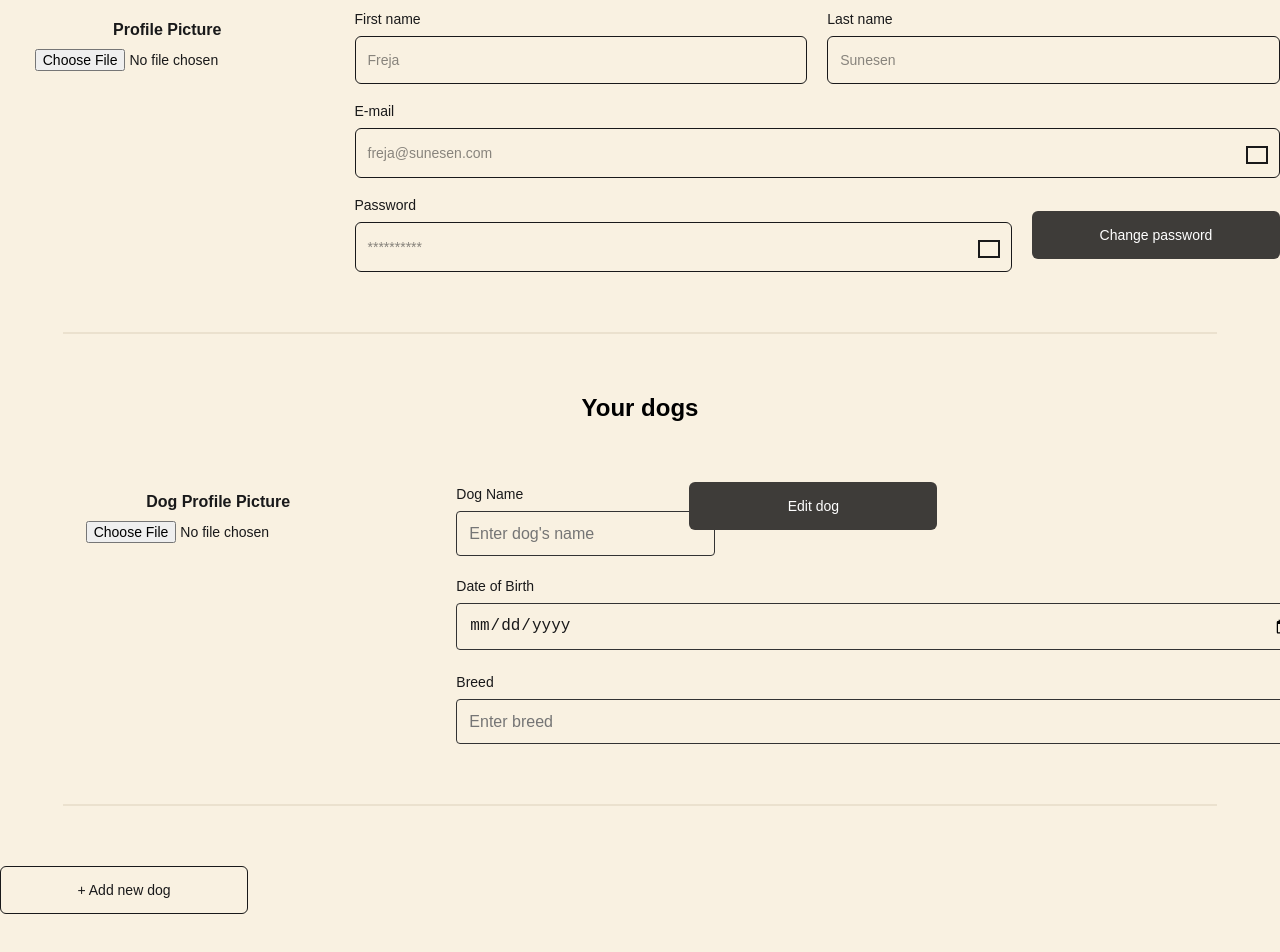
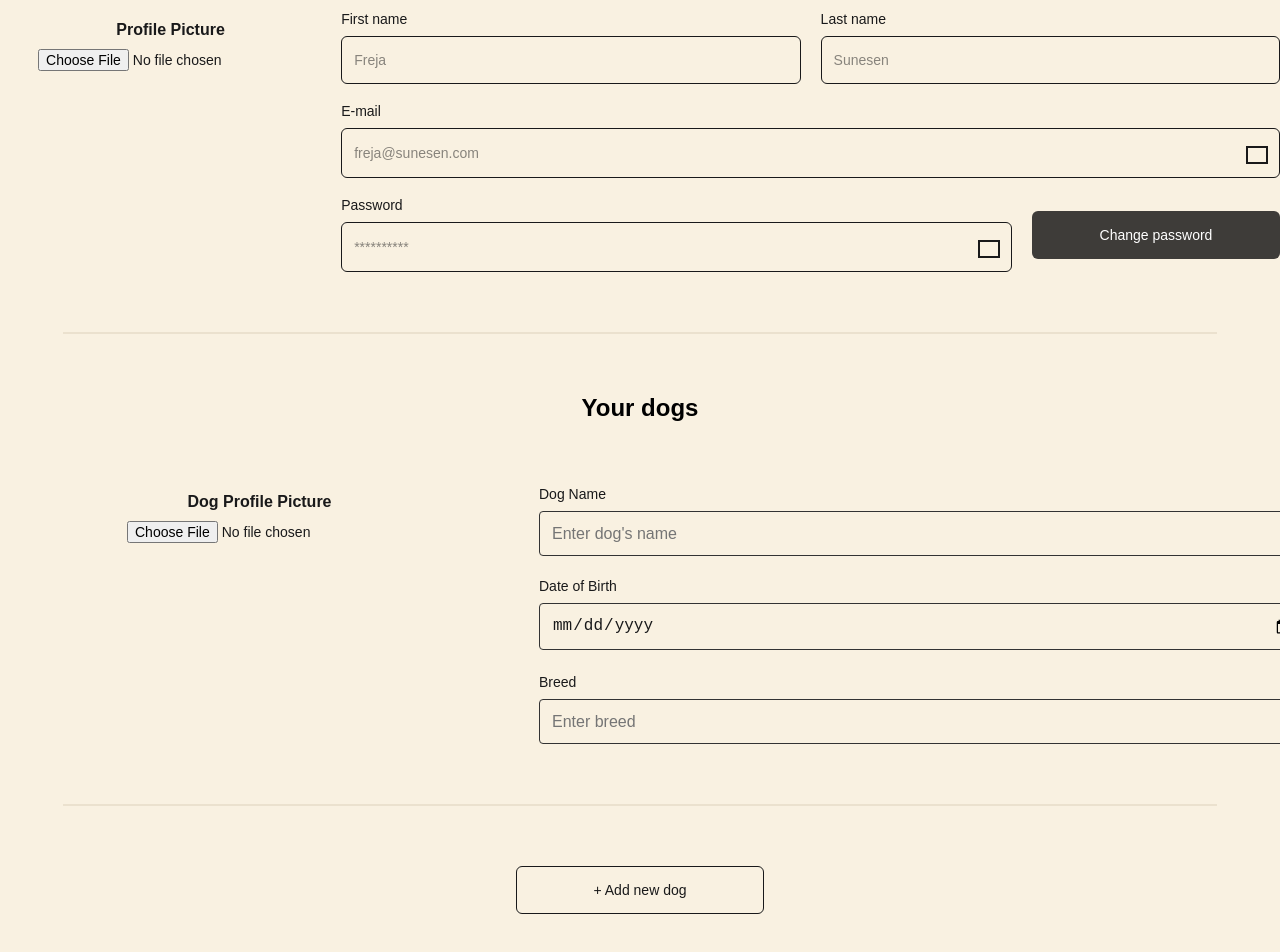
Before and after one commit to mariahenriksen1/dogpal, a React (Vite) app in the folder client/: page /profile in a window 1280 px wide. Shown: the part 350-1302 px from the top of the page. Built offline with nearby package versions, Linux system fonts and the light colour scheme.

Commit message:
many css fixes

```diff
--- a/client/src/App.css
+++ b/client/src/App.css
@@ -411,10 +411,9 @@ section {
 
 .input-field.has-value {
     width: 100%;
-    border: 1px solid #f9f1e1;
     border-radius: 4px;
     opacity: 1;
-    color: #fff;
+    color: var(--black);
     font-size: 16px;
     font-weight: 400;
     line-height: 19px;
--- a/client/src/components/DogProfileForm.tsx
+++ b/client/src/components/DogProfileForm.tsx
@@ -60,9 +60,9 @@ export const DogProfileForm = () => {
           )}
         </div>
         <div className="profile-form-inputs">
-          <div className="flex-row">
+          <div className="row">
             <div className="input">
-              <div className="input-label">Dog Name</div>
+              <label className="input-label">Dog Name</label>
               <input
                 type="text"
                 name="dogName"
@@ -73,9 +73,6 @@ export const DogProfileForm = () => {
                 placeholder="Enter dog's name"
               />
             </div>
-            <button className="button" onClick={handleDogNameClick}>
-              <span>Edit dog</span>
-            </button>
           </div>
           <div className="row">
             <div className="input">
--- a/client/src/components/ProfileForm.tsx
+++ b/client/src/components/ProfileForm.tsx
@@ -23,7 +23,7 @@ export const ProfileForm = () => {
 
   return (
     <section>
-      <div className="flex-row gap-20">
+      <div className="flex-row">
         <div className="profile-picture">
           <label htmlFor="profile-picture-label">Profile Picture</label>
           <input
@@ -41,6 +41,7 @@ export const ProfileForm = () => {
             />
           )}
         </div>
+
         <div className="profile-form-inputs">
           <div className="row">
             <div className="input">
--- a/client/src/pages/Profile.tsx
+++ b/client/src/pages/Profile.tsx
@@ -22,6 +22,7 @@ function Profile() {
 
       <ProfileForm />
       <section className="seperatorLine"></section>
+
       <div className="h2TitleDiv">
         <h2 className="yourDogsTitle">Your dogs</h2>
       </div>
@@ -34,10 +35,9 @@ function Profile() {
 
       <section className="seperatorLine"></section>
 
-      <AddNewDogButton onAddNewDogClick={handleAddNewDogClick} />
-
-      <div className="spacerDiv"></div>
-      <div className="spacerDiv"></div>
+      <section className="flex-column align-center">
+        <AddNewDogButton onAddNewDogClick={handleAddNewDogClick} />
+      </section>
     </>
   );
 }
```
